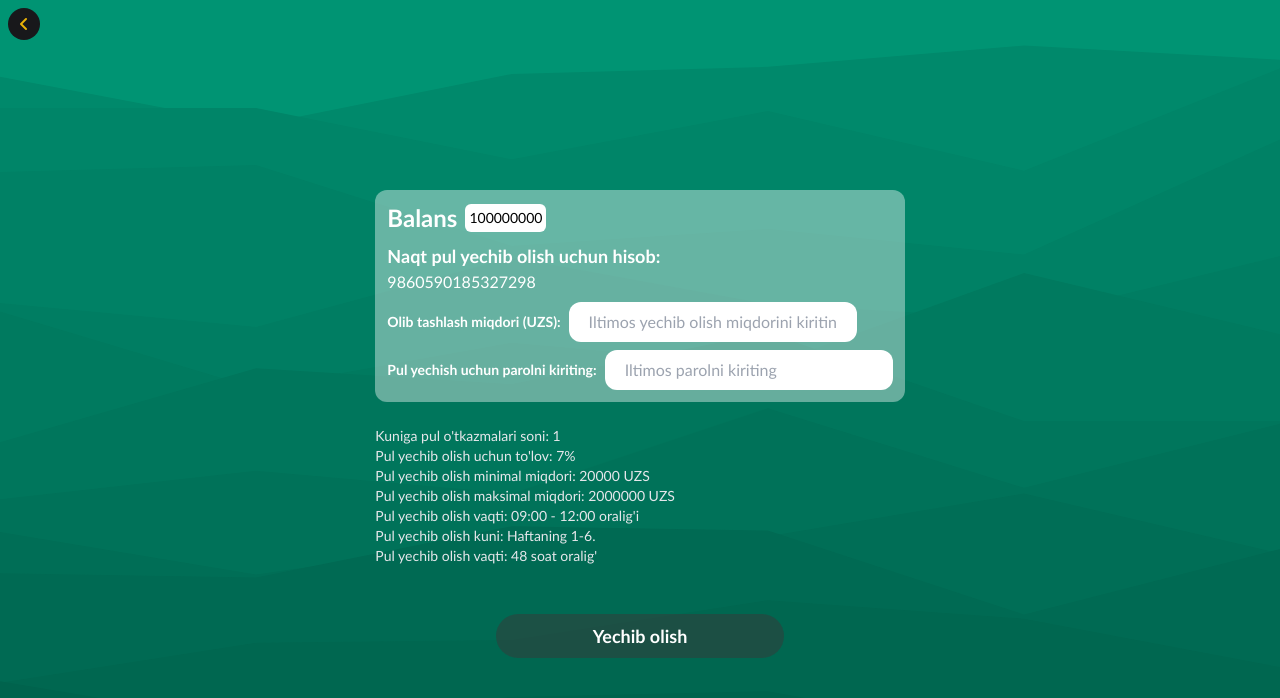
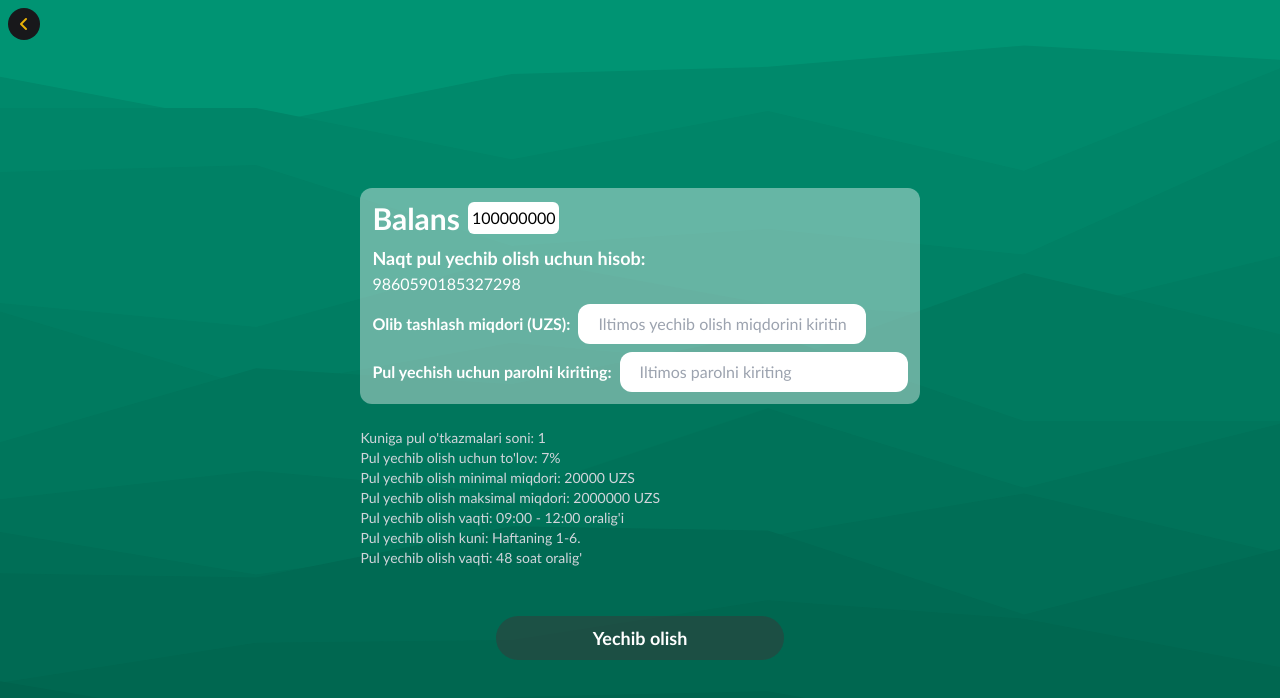
Before and after one commit to itkncoder/avolon, a React (Vite) app: page /pay in a window 1280 px wide. Shown: the top 698 px of the page. Built offline with nearby package versions, Linux system fonts and the light colour scheme.

Commit message:
refixed PAY page

```diff
--- a/src/pages/Pay.jsx
+++ b/src/pages/Pay.jsx
@@ -11,25 +11,25 @@ const Pay = () => {
                 <div className="flex justify-center w-full">
                     <div className="fon m-2 p-3 rounded-xl w-full flex flex-col items-start mt-14">
                         <div className="flex justify-start items-center gap-2">
-                            <h2 className="text-white text-2xl font-semibold">Balans</h2>
-                            <p className="bg-white p-1 rounded-md text-sm">100000000</p>
+                            <h2 className="text-white text-3xl font-semibold">Balans</h2>
+                            <p className="bg-white p-1 rounded-md">100000000</p>
                         </div>
                         <div>
-                            <p className="mt-2 font-semibold text-white text-sm sm:text-lg">Naqt pul yechib olish uchun hisob:</p>
+                            <p className="mt-2 font-semibold text-white sm:text-lg">Naqt pul yechib olish uchun hisob:</p>
                             <p className="text-white">9860590185327298</p>
                         </div>
                         <div className="mt-2 flex flex-col gap-0.5 sm:flex-row sm:items-center sm:gap-2">
-                            <label className="text-white font-semibold text-sm" htmlFor="pay">Olib tashlash miqdori (UZS):</label>
+                            <label className="text-white font-semibold" htmlFor="pay">Olib tashlash miqdori (UZS):</label>
                             <input className="py-2 px-5 w-60 sm:w-72 rounded-xl outline-0 focus:ring ring-gray-300" id="pay" type="text" placeholder="Iltimos yechib olish miqdorini kiriting" required />
                         </div>
                         <div className="mt-1 flex flex-col gap-0.5 sm:flex-row sm:items-center sm:gap-2 sm:mt-2">
-                            <label className="text-white font-semibold text-sm" htmlFor="parol">Pul yechish uchun parolni kiriting:</label>
+                            <label className="text-white font-semibold" htmlFor="parol">Pul yechish uchun parolni kiriting:</label>
                             <input className="py-2 px-5 w-60 sm:w-72 rounded-xl outline-0 focus:ring ring-gray-300" id="parol" type="text" placeholder="Iltimos parolni kiriting" required />
                         </div>
                     </div>
                 </div>
 
-                <p className="text-sm mt-2 text-gray-200 p-2 sm:max-w-xl sm:flex sm:justify-start sm:w-full">
+                <p className="text-sm mt-2 text-gray-300 p-2 sm:max-w-xl sm:flex sm:justify-start sm:w-full">
                     Kuniga pul o'tkazmalari soni: 1 <br />
                     Pul yechib olish uchun to'lov: 7% <br />
                     Pul yechib olish minimal miqdori: 20000 UZS <br />
@@ -40,7 +40,7 @@ const Pay = () => {
                 </p>
 
                 <div className="flex justify-center w-full">
-                    <button className="mt-10 py-2 px-4 w-7/12 btn-fon rounded-3xl text-white font-semibold text-lg sm:w-72 mb-2">Yechib olish</button>
+                    <button className="mt-10 py-2 px-4 w-10/12 btn-fon rounded-3xl text-white font-semibold text-lg sm:w-72 mb-2">Yechib olish</button>
                 </div>
             </div>
         </div>
```
